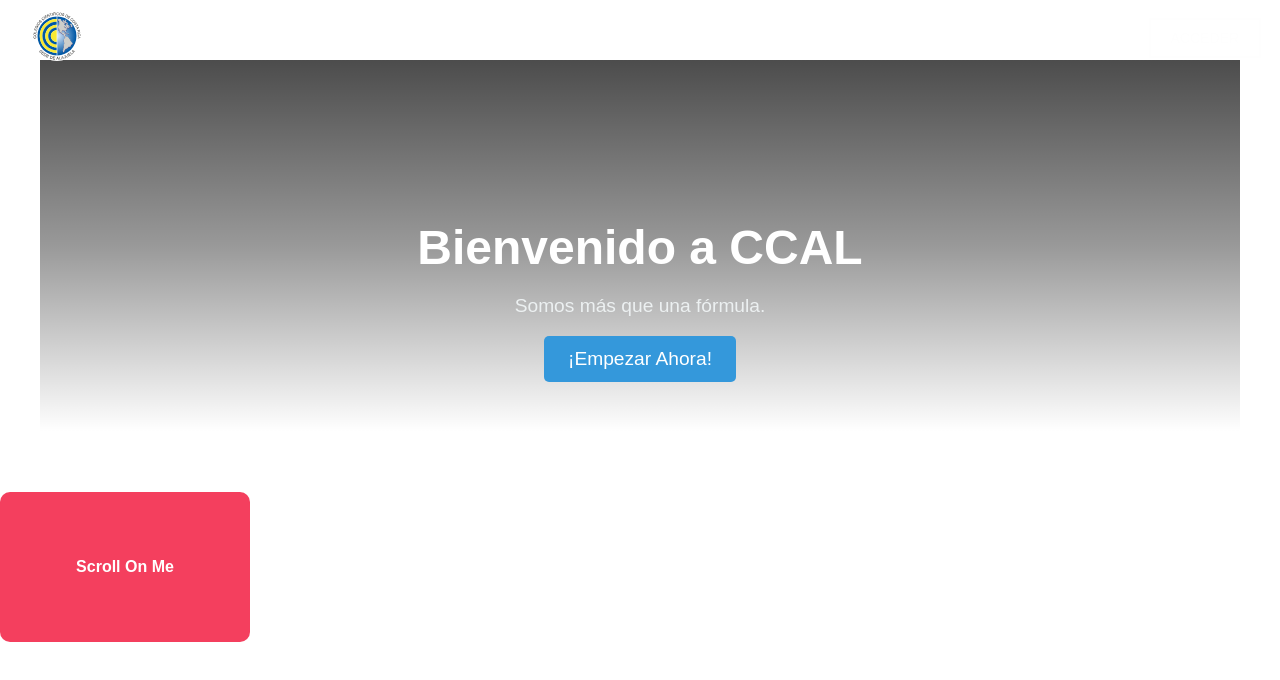
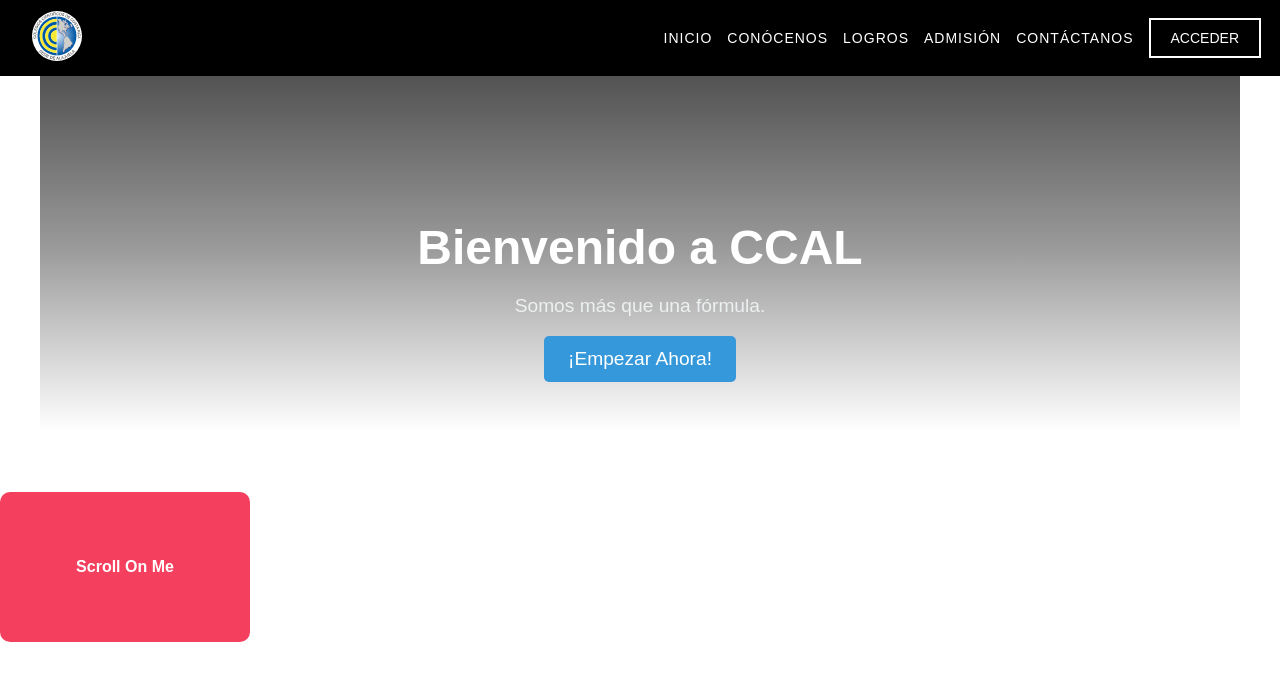
Before and after one commit to AllanDBB/CCAL-Website-Old-, a React (Create React App) app in the folder ccalajuela_web_frontend/: page / in a window 1280 px wide. Shown: the top 680 px of the page. Built offline with nearby package versions, Linux system fonts and the light colour scheme.

Commit message:
Change in navbar white to black

```diff
--- a/ccalajuela_web_frontend/src/components/navbar/Navbar.css
+++ b/ccalajuela_web_frontend/src/components/navbar/Navbar.css
@@ -6,7 +6,7 @@ body {
 
 /* Estilos del Navbar */
 .navbar {
-  background-color: transparent;
+  background-color: black;
   color: #fff;
   padding: 0.7rem 2rem; /* Espaciado alrededor del contenido del Navbar */
   display: flex;
```
